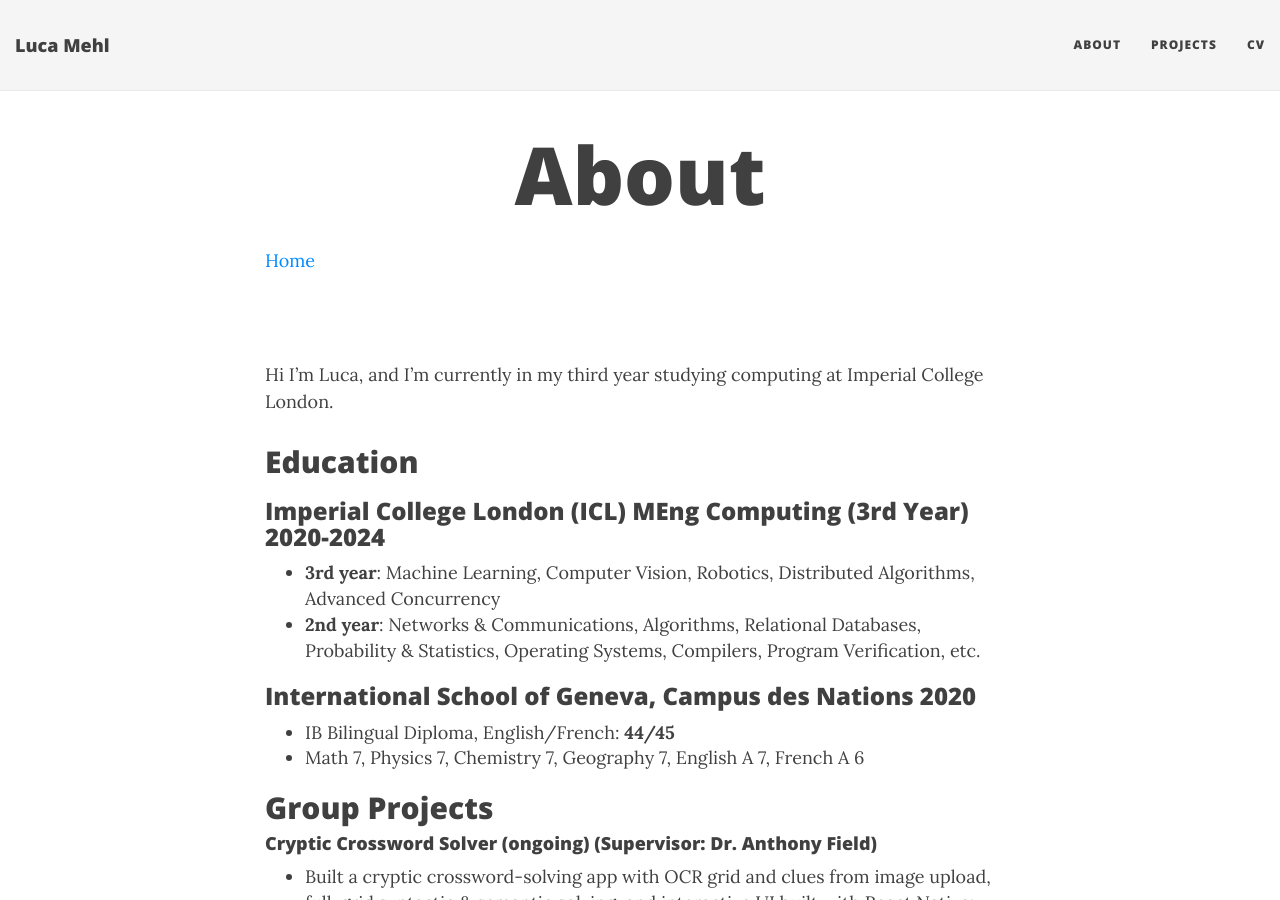
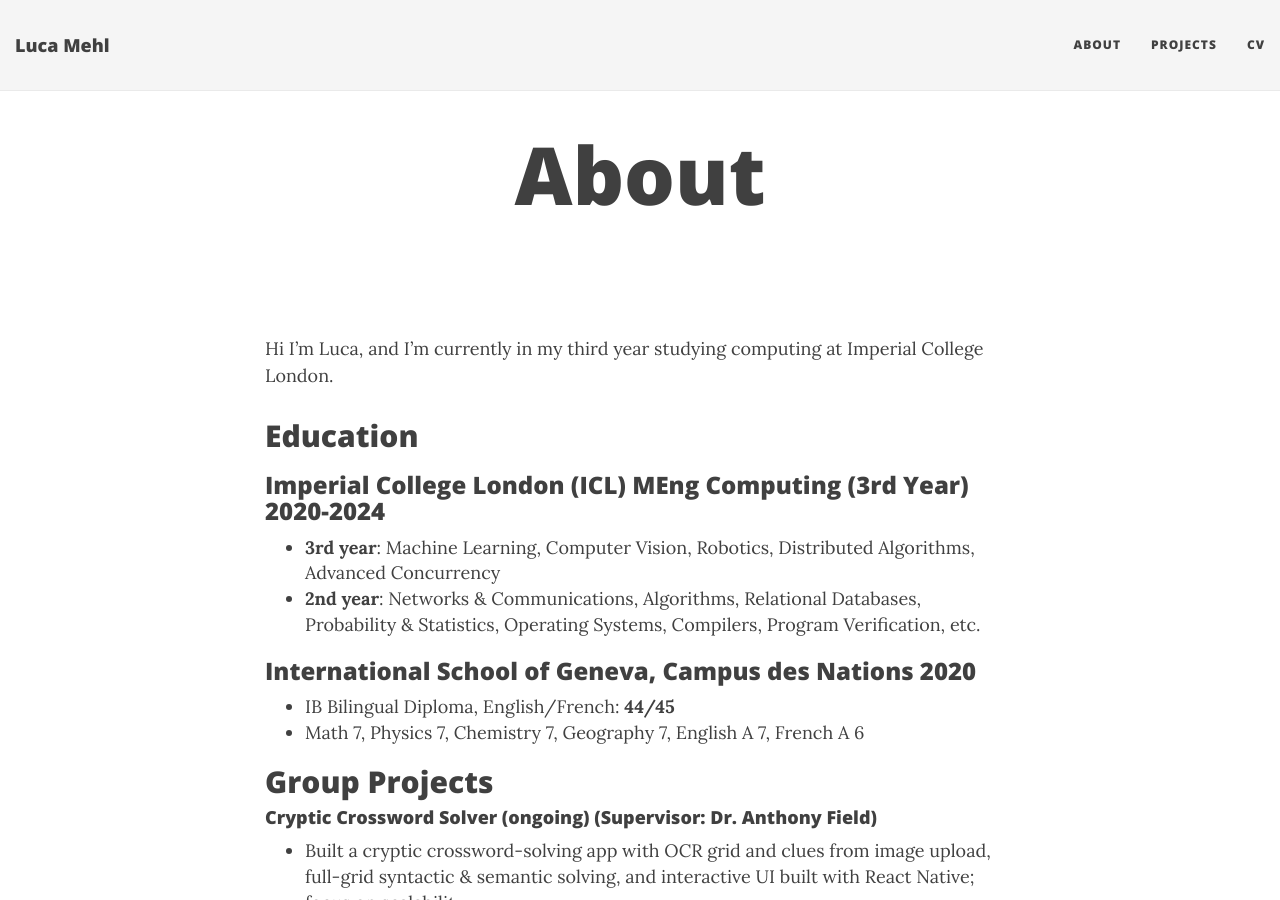
Before and after one commit to Aculisme/LMP2, a Jekyll site: the page built from index.md, in a window 1280 px wide and 900 px high. Built offline with Jekyll 4.4.1, drawn with Linux system fonts in a browser that asks for light colours; nearby versions of some CDN libraries; Markdown is read by kramdown in place of the engine named in the settings.

Commit message:
removed breadcrumbs

```diff
--- a/_layouts/page.html
+++ b/_layouts/page.html
@@ -7,7 +7,7 @@ layout: base
 <div class="container" role="main">
   <div class="row">
     <div class="col-lg-8 col-lg-offset-2 col-md-10 col-md-offset-1">
-      {% include breadcrumbs.html %}
+<!--      {% include breadcrumbs.html %}-->
       {{ content }}
 	    {% if page.comments %}
         <div class="disqus-comments">
```
